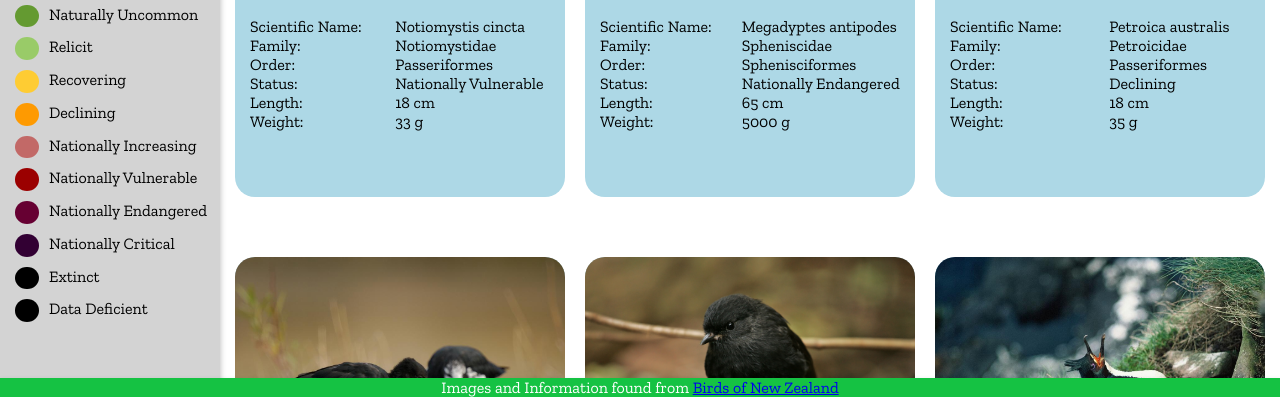
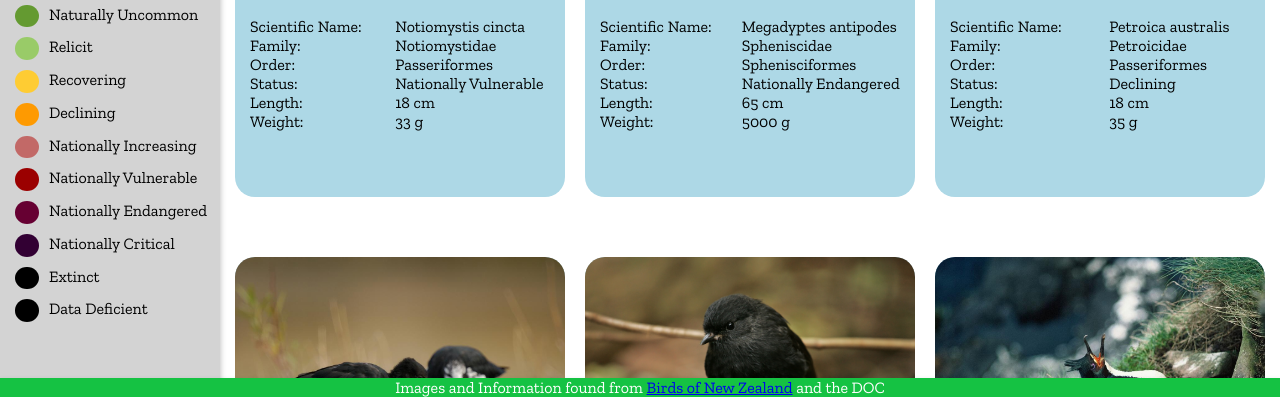
Before and after one commit to dyrel78/Birds-of-Aotearoa-, a plain HTML site: page index.html in a window 1280 px wide. Shown: the part 403-800 px from the top of the page. Drawn offline with nearby package versions, Linux system fonts and the light colour scheme.

Commit message:
FINAL PUSH CREDIT THE DOC

```diff
--- a/index.html
+++ b/index.html
@@ -111,7 +111,7 @@
 
 
     <footer>
-        <p>Images and Information found from  <a href="https://www.birdsnz.org.nz/"> Birds of New Zealand</a> </p>
+        <p>Images and Information found from  <a href="https://www.birdsnz.org.nz/"> Birds of New Zealand</a> and the DOC</p>
 
     </footer>
 
```
